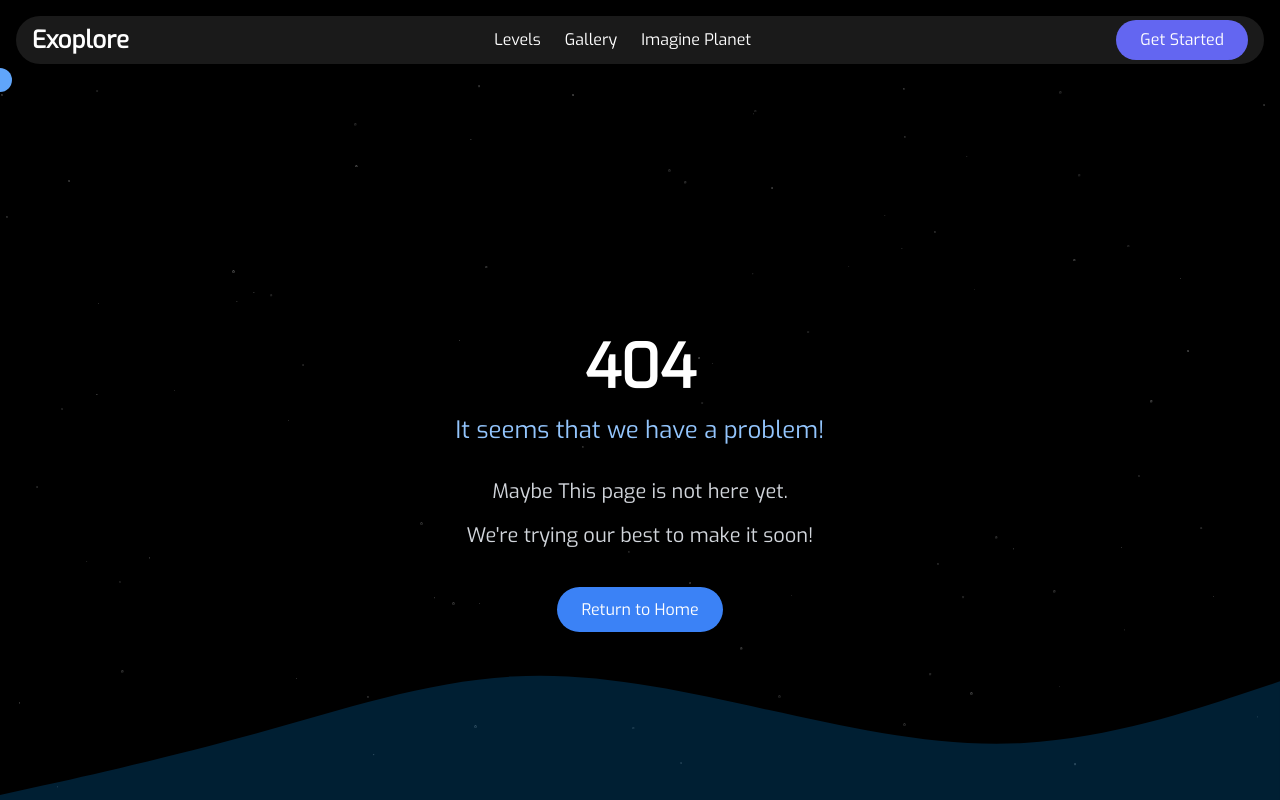
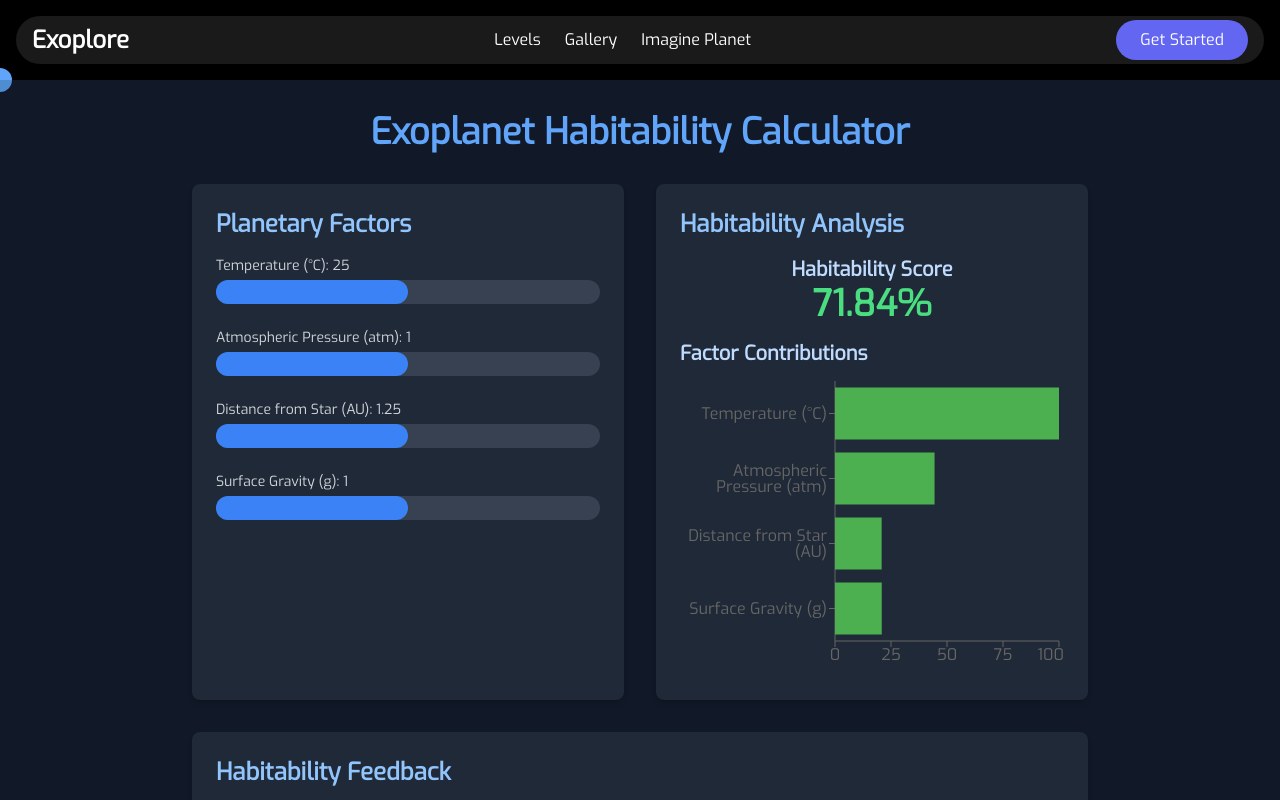
Before and after one commit to Zezo-Elkafoury/Exoplore-Exo-planet-learning-platform-, a Next.js app: page /h-score in a window 1280 px wide. Before the commit this address had no page. Shown: the top 800 px of the page. Built offline with nearby package versions, Linux system fonts and the light colour scheme.

Commit message:
Finished HScore

```diff
--- /dev/null
+++ b/app/h-score/page.jsx
@@ -0,0 +1,186 @@
+'use client'
+import React, { useState, useEffect } from 'react';
+import { motion } from 'framer-motion';
+import { BarChart, Bar, XAxis, YAxis, Tooltip, ResponsiveContainer } from 'recharts';
+
+const factors = [
+  { id: 'temperature', name: 'Temperature (°C)', min: -50, max: 100, ideal: { min: 15, max: 25 }, weight: 0.25 },
+  { id: 'pressure', name: 'Atmospheric Pressure (atm)', min: 0, max: 2, ideal: { min: 0.8, max: 1.2 }, weight: 0.2 },
+  { id: 'distance', name: 'Distance from Star (AU)', min: 0.5, max: 2, ideal: { min: 0.95, max: 1.05 }, weight: 0.15 },
+  { id: 'gravity', name: 'Surface Gravity (g)', min: 0, max: 2, ideal: { min: 0.8, max: 1.2 }, weight: 0.15 },
+];
+
+const CustomSlider = ({ factor, value, onChange }) => {
+  const percentage = ((value - factor.min) / (factor.max - factor.min)) * 100;
+
+  return (
+    <motion.div
+      className="mb-6"
+      initial={{ opacity: 0, y: 20 }}
+      animate={{ opacity: 1, y: 0 }}
+      transition={{ duration: 0.5 }}
+    >
+      <label className="block text-sm font-medium mb-1 text-gray-300">{factor.name}: {value}</label>
+      <div className="relative h-6 bg-gray-700 rounded-full">
+        <motion.div
+          className="absolute h-full bg-blue-500 rounded-full"
+          style={{ width: `${percentage}%` }}
+          initial={{ width: 0 }}
+          animate={{ width: `${percentage}%` }}
+          transition={{ duration: 0.3 }}
+        ></motion.div>
+        <input
+          type="range"
+          min={factor.min}
+          max={factor.max}
+          step={(factor.max - factor.min) / 100}
+          value={value}
+          onChange={(e) => onChange(factor.id, parseFloat(e.target.value))}
+          className="absolute w-full h-full opacity-0 cursor-pointer"
+        />
+      </div>
+    </motion.div>
+  );
+};
+
+const HabitabilityScoreCalculator = () => {
+  const [values, setValues] = useState(
+    factors.reduce((acc, factor) => ({ ...acc, [factor.id]: (factor.max + factor.min) / 2 }), {})
+  );
+  const [score, setScore] = useState(0);
+  const [contributions, setContributions] = useState([]);
+  const [feedback, setFeedback] = useState({});
+
+  const normalizeValue = (value, factor) => {
+    const { min, max, ideal } = factor;
+    if (value >= ideal.min && value <= ideal.max) {
+      return 1;
+    } else if (value < ideal.min) {
+      return Math.max(0, 1 - (ideal.min - value) / (ideal.min - min));
+    } else {
+      return Math.max(0, 1 - (value - ideal.max) / (max - ideal.max));
+    }
+  };
+
+  const calculateScore = () => {
+    let totalScore = 0;
+    const newContributions = [];
+    const newFeedback = {};
+
+    factors.forEach(factor => {
+      const value = values[factor.id];
+      const normalizedValue = normalizeValue(value, factor);
+      const contributionScore = normalizedValue * factor.weight;
+      totalScore += contributionScore;
+
+      newContributions.push({
+        name: factor.name,
+        value: (contributionScore / totalScore) * 100
+      });
+
+      newFeedback[factor.id] = generateFeedback(value, factor.ideal.min, factor.ideal.max);
+    });
+
+    setScore(totalScore);
+    setContributions(newContributions);
+    setFeedback(newFeedback);
+  };
+
+  useEffect(() => {
+    calculateScore();
+  }, [values]);
+
+  const handleChange = (id, value) => {
+    setValues(prevValues => ({ ...prevValues, [id]: value }));
+  };
+
+  const generateFeedback = (value, idealMin, idealMax) => {
+    if (value < idealMin) {
+      return `Consider increasing this value for better habitability.`;
+    } else if (value > idealMax) {
+      return `Consider decreasing this value for better habitability.`;
+    } else {
+      return `This value is within an ideal range for habitability.`;
+    }
+  };
+
+  return (
+    <div className="min-h-screen p-8 bg-gray-900 text-white">
+      <div className="container mx-auto max-w-4xl">
+        <motion.h1
+          className="text-4xl font-bold text-center mb-8 text-blue-400"
+          initial={{ opacity: 0, y: -50 }}
+          animate={{ opacity: 1, y: 0 }}
+          transition={{ duration: 0.5 }}
+        >
+          Exoplanet Habitability Calculator
+        </motion.h1>
+
+        <div className="grid grid-cols-1 md:grid-cols-2 gap-8">
+          <motion.div
+            className="bg-gray-800 p-6 rounded-lg shadow-md"
+            initial={{ opacity: 0, x: -50 }}
+            animate={{ opacity: 1, x: 0 }}
+            transition={{ duration: 0.5, delay: 0.2 }}
+          >
+            <h2 className="text-2xl font-semibold mb-4 text-blue-300">Planetary Factors</h2>
+            {factors.map(factor => (
+              <CustomSlider
+                key={factor.id}
+                factor={factor}
+                value={values[factor.id]}
+                onChange={handleChange}
+              />
+            ))}
+          </motion.div>
+
+          <motion.div
+            className="bg-gray-800 p-6 rounded-lg shadow-md"
+            initial={{ opacity: 0, x: 50 }}
+            animate={{ opacity: 1, x: 0 }}
+            transition={{ duration: 0.5, delay: 0.4 }}
+          >
+            <h2 className="text-2xl font-semibold mb-4 text-blue-300">Habitability Analysis</h2>
+            <div className="text-center mb-4">
+              <h3 className="text-xl font-semibold text-blue-200">Habitability Score</h3>
+              <motion.div
+                className="text-4xl font-bold text-green-400"
+                key={score}
+                initial={{ scale: 0.5, opacity: 0 }}
+                animate={{ scale: 1, opacity: 1 }}
+                transition={{ type: 'spring', stiffness: 500, damping: 30 }}
+              >
+                {(score * 100).toFixed(2)}%
+              </motion.div>
+            </div>
+            <h3 className="text-xl font-semibold mb-2 text-blue-200">Factor Contributions</h3>
+            <ResponsiveContainer width="100%" height={300}>
+              <BarChart data={contributions} layout="vertical">
+                <XAxis type="number" domain={[0, 100]} />
+                <YAxis dataKey="name" type="category" width={150} />
+                <Tooltip />
+                <Bar dataKey="value" fill="#4CAF50" />
+              </BarChart>
+            </ResponsiveContainer>
+          </motion.div>
+        </div>
+
+        <motion.div
+          className="mt-8 bg-gray-800 p-6 rounded-lg shadow-md"
+          initial={{ opacity: 0, y: 50 }}
+          animate={{ opacity: 1, y: 0 }}
+          transition={{ duration: 0.5, delay: 0.6 }}
+        >
+          <h2 className="text-2xl font-semibold mb-4 text-blue-300">Habitability Feedback</h2>
+          <div className="space-y-2 text-gray-300">
+            {factors.map(factor => (
+              <p key={factor.id}><strong>{factor.name}:</strong> {feedback[factor.id]}</p>
+            ))}
+          </div>
+        </motion.div>
+      </div>
+    </div>
+  );
+};
+
+export default HabitabilityScoreCalculator;
--- a/package.json
+++ b/package.json
@@ -17,6 +17,7 @@
     "react": "^18",
     "react-dom": "^18",
     "react-intersection-observer": "^9.13.1",
+    "recharts": "^2.13.0",
     "tailwind-scrollbar-hide": "^1.1.7",
     "tailwindcss-animate": "^1.0.7"
   },
```
Also changed, not shown: 1 other file (tests, documents, lock files or other folders).
